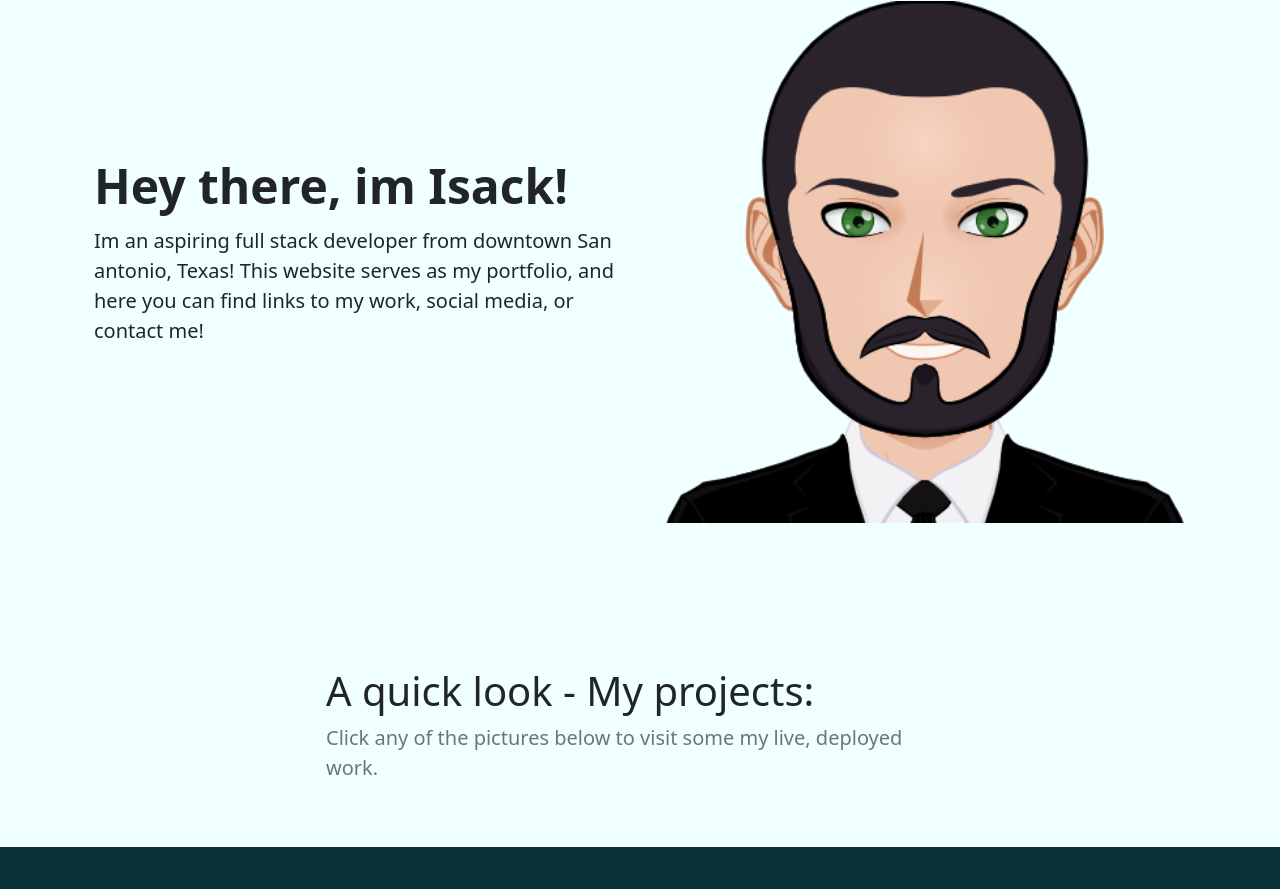
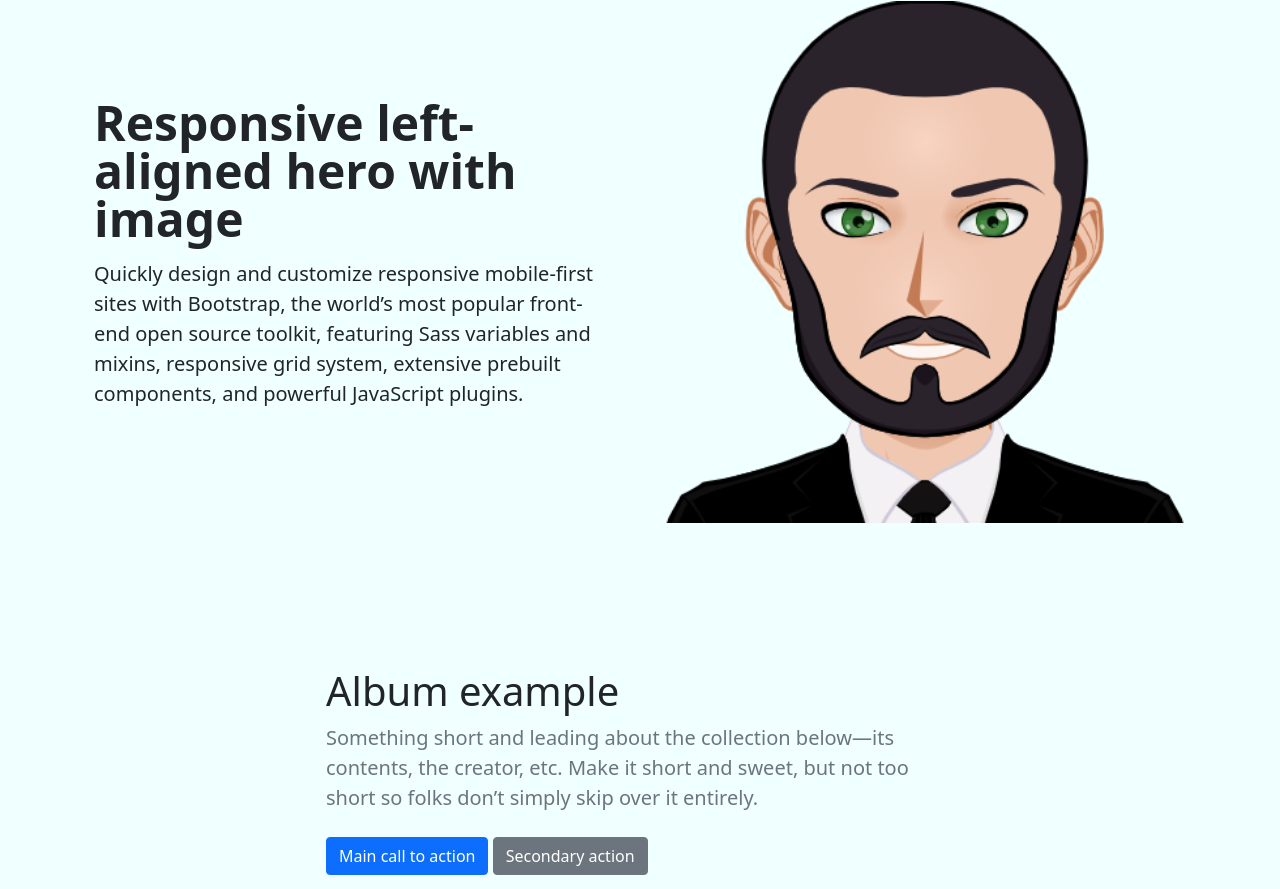
Before and after one commit to isack-ramirez/updatedPortfolio, a plain HTML site: page index.html in a window 1280 px wide. Shown: the part 151-1040 px from the top of the page. Drawn offline with nearby package versions, Linux system fonts and the light colour scheme.

Commit message:
updated the bootstrap contents

```diff
--- a/index.html
+++ b/index.html
@@ -21,7 +21,7 @@
         <div class="collapse navbar-collapse justify-content-md-center">
             <ul class="navbar-nav">
                 <li class="nav-item ">
-                    <a class="nav-link" href="#projectsAlbum">My Projects <span class="sr-only"></span></a>
+                    <a class="nav-link" href="#">My Projects <span class="sr-only"></span></a>
                 </li>
                 <li class="nav-item">
                     <a class="nav-link" href="#">Github</a>
@@ -41,14 +41,14 @@
     <div class="container col-xxl-8 px-4 py-5">
         <div class="row flex-lg-row-reverse align-items-center g-5 py-5">
             <div class="col-10 col-sm-8 col-lg-6">
-                <img src="./assets/isackAvatar.png" class="d-block mx-lg-auto img-fluid" alt="Bootstrap Themes"
+                <img src="./assets/isackAvatar.png" class="d-block mx-lg-auto img-fluid" alt="An avitar of me"
                     width="700" height="500" loading="lazy">
             </div>
             <div class="col-lg-6">
-                <h1 class="display-5 fw-bold lh-1 mb-3">Hey there, im Isack!</h1>
-                <p class="lead">Im an aspiring full stack developer from downtown San antonio, Texas! This website serves as my portfolio, and here you can
-                    find links to my work, social media, or contact me!
-                </p>
+                <h1 class="display-5 fw-bold lh-1 mb-3 ">Responsive left-aligned hero with image</h1>
+                <p class="lead">Quickly design and customize responsive mobile-first sites with Bootstrap, the world’s
+                    most popular front-end open source toolkit, featuring Sass variables and mixins, responsive grid
+                    system, extensive prebuilt components, and powerful JavaScript plugins.</p>
 
             </div>
         </div>
@@ -56,18 +56,20 @@
 
     <div class="row py-lg-5">
         <div class="col-lg-6 col-md-8 mx-auto">
-            <h1 class="fw-light">A quick look - My projects:</h1>
-            <p class="lead text-muted">Click any of the pictures below to visit some my live, deployed work.</p>
+            <h1 class="fw-light">Album example</h1>
+            <p class="lead text-muted">Something short and leading about the collection below—its contents, the creator,
+                etc. Make it short and sweet, but not too short so folks don’t simply skip over it entirely.</p>
             <p>
-
+                <a href="#" class="btn btn-primary my-2">Main call to action</a>
+                <a href="#" class="btn btn-secondary my-2">Secondary action</a>
             </p>
         </div>
     </div>
 
-    <div class="album py-5 bg-dark" id="projectsAlbum">
-        <div class="container" >
+    <div class="album py-5 bg-light">
+        <div class="container" id="projectsAlbum">
 
-            <div class="row row-cols-1 row-cols-sm-6 row-cols-md-3 g-3">
+            <div class="row row-cols-1 row-cols-sm-2 row-cols-md-3 g-3">
                 <div class="col">
                     <div class="card shadow-sm">
                         <svg class="bd-placeholder-img card-img-top" width="100%" height="225"
```
Also changed, not shown: assets/Password generator.png (added), assets/codeQuizImage.png (added), assets/pokeProjImage.png (added).
